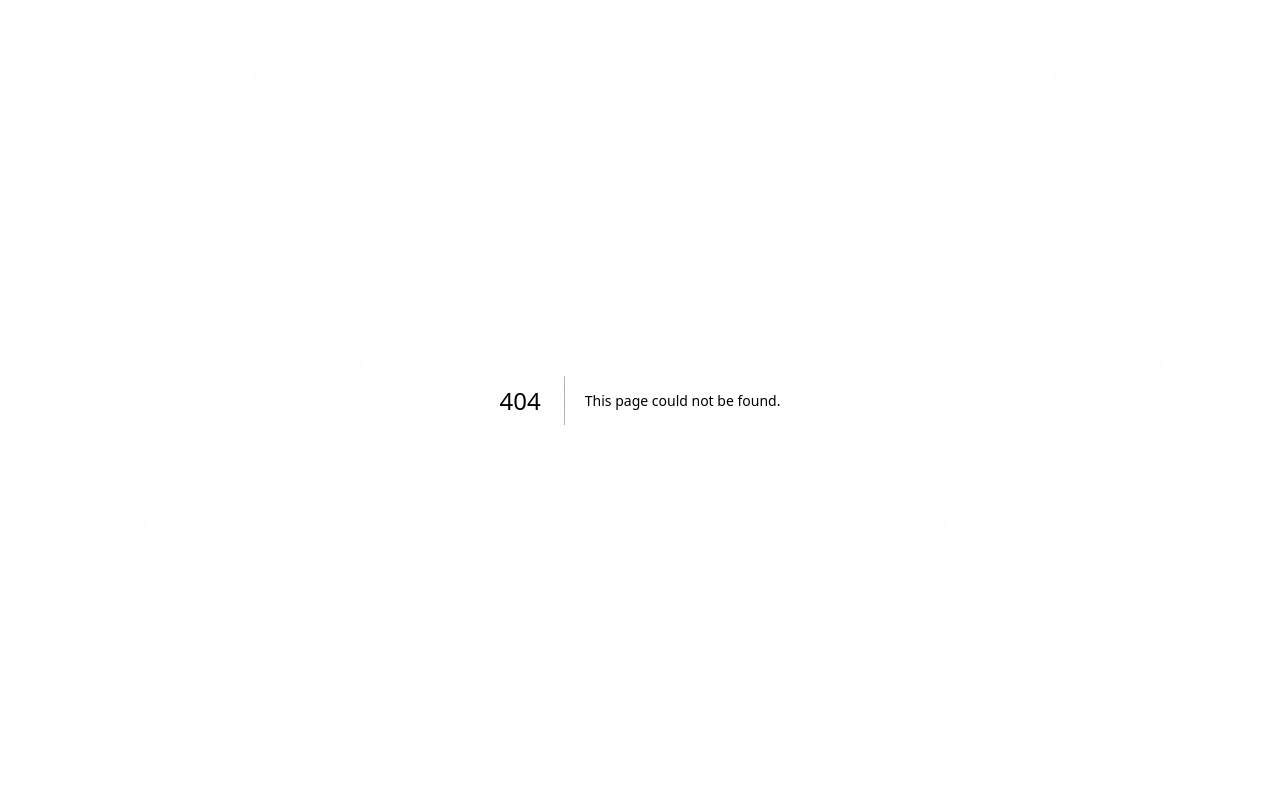
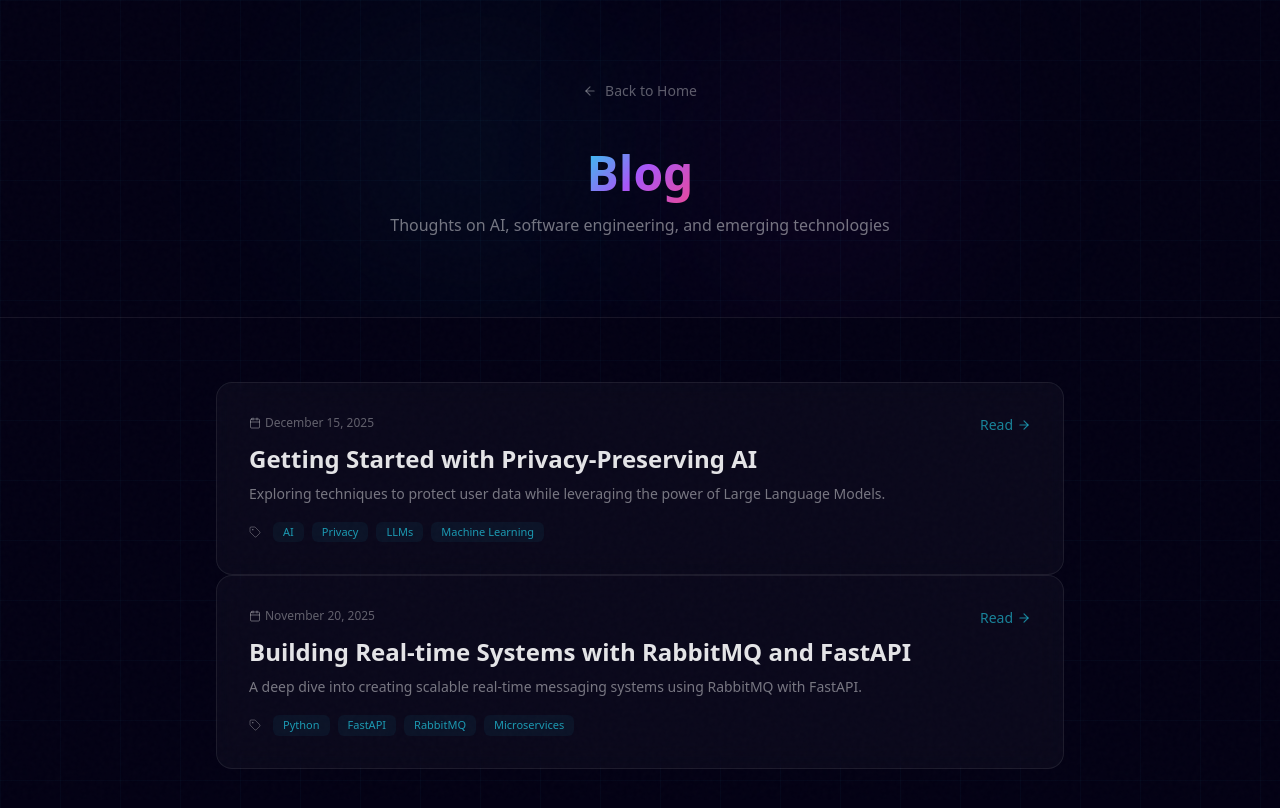
Before and after one commit to riyajidevindu/Portfolio-Website, a Next.js app: page /blog in a window 1280 px wide. Before the commit this address had no page. Shown: the top 808 px of the page. Built offline with nearby package versions, Linux system fonts and the light colour scheme.

Commit message:
feat: add blog listing and individual blog post pages with SEO metadata

```diff
--- /dev/null
+++ b/src/app/blog/[slug]/page.tsx
@@ -0,0 +1,147 @@
+import Link from "next/link";
+import { ArrowLeft, Calendar, Tag } from "lucide-react";
+import { notFound } from "next/navigation";
+import posts from "@/data/posts.json";
+import type { Metadata } from "next";
+
+interface Props {
+  params: Promise<{ slug: string }>;
+}
+
+export async function generateStaticParams() {
+  return posts
+    .filter((p) => p.published)
+    .map((post) => ({
+      slug: post.slug,
+    }));
+}
+
+export async function generateMetadata({ params }: Props): Promise<Metadata> {
+  const { slug } = await params;
+  const post = posts.find((p) => p.slug === slug);
+  if (!post) return { title: "Post Not Found" };
+
+  return {
+    title: `${post.title} | Riyaji Devindu`,
+    description: post.excerpt,
+    openGraph: {
+      title: post.title,
+      description: post.excerpt,
+      type: "article",
+      publishedTime: post.date,
+      tags: post.tags,
+    },
+  };
+}
+
+export default async function BlogPost({ params }: Props) {
+  const { slug } = await params;
+  const post = posts.find((p) => p.slug === slug && p.published);
+
+  if (!post) {
+    notFound();
+  }
+
+  // Simple markdown-like rendering
+  const renderContent = (content: string) => {
+    return content.split("\n\n").map((block, i) => {
+      if (block.startsWith("## ")) {
+        return (
+          <h2
+            key={i}
+            className="mb-4 mt-10 text-2xl font-bold text-foreground"
+          >
+            {block.replace("## ", "")}
+          </h2>
+        );
+      }
+      if (block.startsWith("### ")) {
+        return (
+          <h3
+            key={i}
+            className="mb-3 mt-8 text-xl font-semibold text-foreground"
+          >
+            {block.replace("### ", "")}
+          </h3>
+        );
+      }
+      return (
+        <p
+          key={i}
+          className="mb-4 text-base leading-relaxed text-foreground/70"
+        >
+          {block}
+        </p>
+      );
+    });
+  };
+
+  return (
+    <div className="min-h-screen bg-background grid-bg">
+      {/* Header */}
+      <div className="relative overflow-hidden border-b border-border">
+        <div className="absolute top-0 left-1/4 h-[300px] w-[300px] rounded-full bg-primary/5 blur-[100px]" />
+        <div className="absolute bottom-0 right-1/4 h-[300px] w-[300px] rounded-full bg-secondary/5 blur-[100px]" />
+
+        <div className="relative mx-auto max-w-3xl px-6 py-16">
+          <Link
+            href="/blog"
+            className="mb-8 inline-flex items-center gap-2 text-sm text-foreground/40 transition-colors hover:text-primary"
+          >
+            <ArrowLeft size={14} />
+            All Posts
+          </Link>
+
+          <div className="mt-4 flex items-center gap-3 text-sm text-foreground/40">
+            <Calendar size={14} />
+            <time dateTime={post.date}>
+              {new Date(post.date).toLocaleDateString("en-US", {
+                year: "numeric",
+                month: "long",
+                day: "numeric",
+              })}
+            </time>
+          </div>
+
+          <h1 className="mt-4 text-3xl font-bold sm:text-4xl md:text-5xl">
+            {post.title}
+          </h1>
+
+          <p className="mt-4 text-lg text-foreground/50">{post.excerpt}</p>
+
+          <div className="mt-6 flex items-center gap-2">
+            <Tag size={14} className="text-foreground/30" />
+            <div className="flex flex-wrap gap-2">
+              {post.tags.map((tag) => (
+                <span
+                  key={tag}
+                  className="rounded-md bg-primary/10 px-3 py-1 text-xs font-medium text-primary"
+                >
+                  {tag}
+                </span>
+              ))}
+            </div>
+          </div>
+        </div>
+      </div>
+
+      {/* Content */}
+      <article className="mx-auto max-w-3xl px-6 py-16">
+        <div className="prose prose-invert max-w-none">
+          {renderContent(post.content)}
+        </div>
+
+        {/* Back link */}
+        <div className="mt-16 border-t border-border pt-8">
+          <Link
+            href="/blog"
+            className="inline-flex items-center gap-2 text-sm text-foreground/40 transition-colors hover:text-primary"
+          >
+            <ArrowLeft size={14} />
+            Back to all posts
+          </Link>
+        </div>
+      </article>
+    </div>
+  );
+}
--- /dev/null
+++ b/src/app/blog/page.tsx
@@ -0,0 +1,104 @@
+import Link from "next/link";
+import { Calendar, Tag, ArrowLeft, ArrowRight } from "lucide-react";
+import posts from "@/data/posts.json";
+import type { Metadata } from "next";
+
+export const metadata: Metadata = {
+  title: "Blog | Riyaji Devindu",
+  description:
+    "Read articles about AI, machine learning, software engineering, and emerging technologies by Riyaji Devindu.",
+};
+
+export default function BlogPage() {
+  const publishedPosts = posts.filter((p) => p.published);
+
+  return (
+    <div className="min-h-screen bg-background grid-bg">
+      {/* Header */}
+      <div className="relative overflow-hidden border-b border-border">
+        <div className="absolute top-0 left-1/4 h-[300px] w-[300px] rounded-full bg-primary/5 blur-[100px]" />
+        <div className="absolute bottom-0 right-1/4 h-[300px] w-[300px] rounded-full bg-secondary/5 blur-[100px]" />
+
+        <div className="relative mx-auto max-w-4xl px-6 py-20 text-center">
+          <Link
+            href="/"
+            className="mb-8 inline-flex items-center gap-2 text-sm text-foreground/40 transition-colors hover:text-primary"
+          >
+            <ArrowLeft size={14} />
+            Back to Home
+          </Link>
+          <h1 className="mt-4 text-4xl font-bold sm:text-5xl">
+            <span className="gradient-text">Blog</span>
+          </h1>
+          <p className="mx-auto mt-4 max-w-lg text-foreground/50">
+            Thoughts on AI, software engineering, and emerging technologies
+          </p>
+        </div>
+      </div>
+
+      {/* Posts */}
+      <div className="mx-auto max-w-4xl px-6 py-16">
+        {publishedPosts.length === 0 ? (
+          <div className="text-center text-foreground/40">
+            <p className="text-lg">No posts yet. Check back soon!</p>
+          </div>
+        ) : (
+          <div className="space-y-6">
+            {publishedPosts.map((post) => (
+              <Link key={post.id} href={`/blog/${post.slug}`}>
+                <article className="glass glass-hover glow-hover group rounded-2xl p-8 transition-all duration-300">
+                  <div className="flex flex-col gap-4 sm:flex-row sm:items-start sm:justify-between">
+                    <div className="flex-1">
+                      <div className="mb-3 flex items-center gap-3 text-xs text-foreground/40">
+                        <span className="flex items-center gap-1">
+                          <Calendar size={12} />
+                          <time dateTime={post.date}>
+                            {new Date(post.date).toLocaleDateString("en-US", {
+                              year: "numeric",
+                              month: "long",
+                              day: "numeric",
+                            })}
+                          </time>
+                        </span>
+                      </div>
+
+                      <h2 className="mb-2 text-xl font-bold text-foreground transition-colors duration-300 group-hover:text-primary sm:text-2xl">
+                        {post.title}
+                      </h2>
+
+                      <p className="mb-4 text-sm leading-relaxed text-foreground/50">
+                        {post.excerpt}
+                      </p>
+
+                      <div className="flex items-center gap-3">
+                        <Tag size={12} className="text-foreground/30" />
+                        <div className="flex flex-wrap gap-2">
+                          {post.tags.map((tag) => (
+                            <span
+                              key={tag}
+                              className="rounded-md bg-primary/5 px-2.5 py-0.5 text-[11px] font-medium text-primary/70"
+                            >
+                              {tag}
+                            </span>
+                          ))}
+                        </div>
+                      </div>
+                    </div>
+
+                    <div className="flex items-center gap-1 text-sm font-medium text-primary/60 transition-colors duration-300 group-hover:text-primary">
+                      Read
+                      <ArrowRight
+                        size={14}
+                        className="transition-transform duration-300 group-hover:translate-x-1"
+                      />
+                    </div>
+                  </div>
+                </article>
+              </Link>
+            ))}
+          </div>
+        )}
+      </div>
+    </div>
+  );
+}
```
